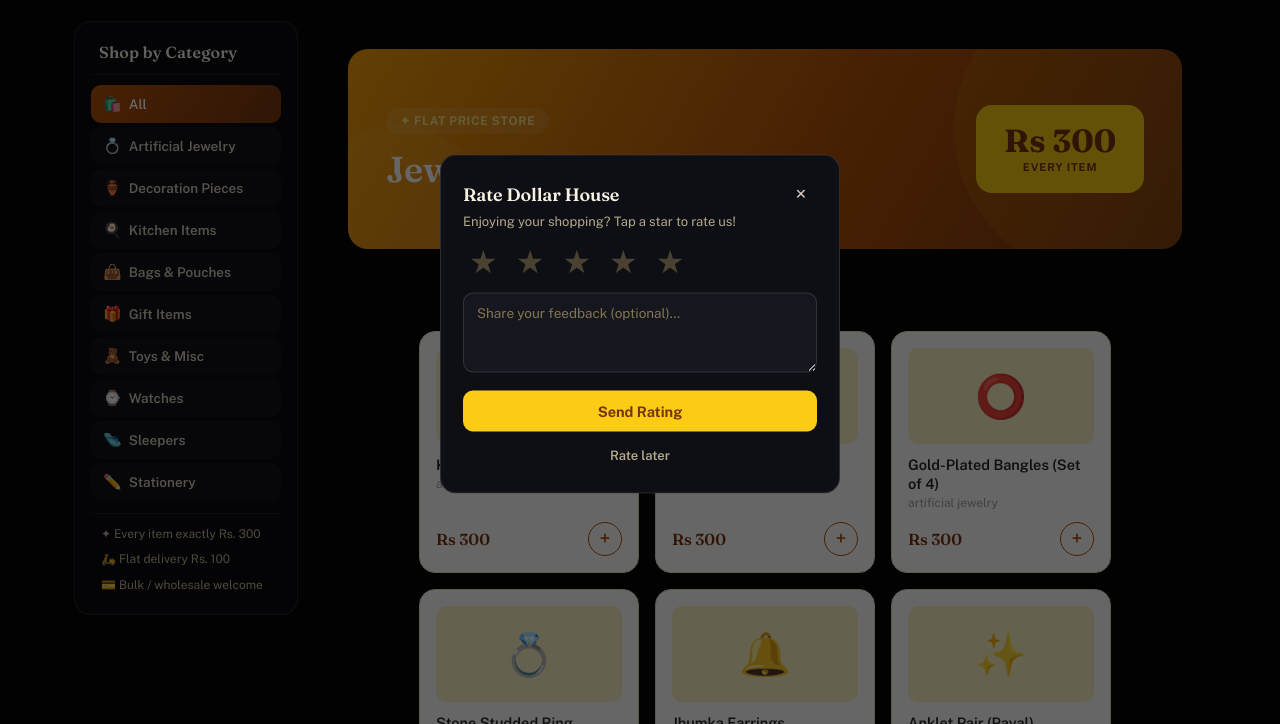
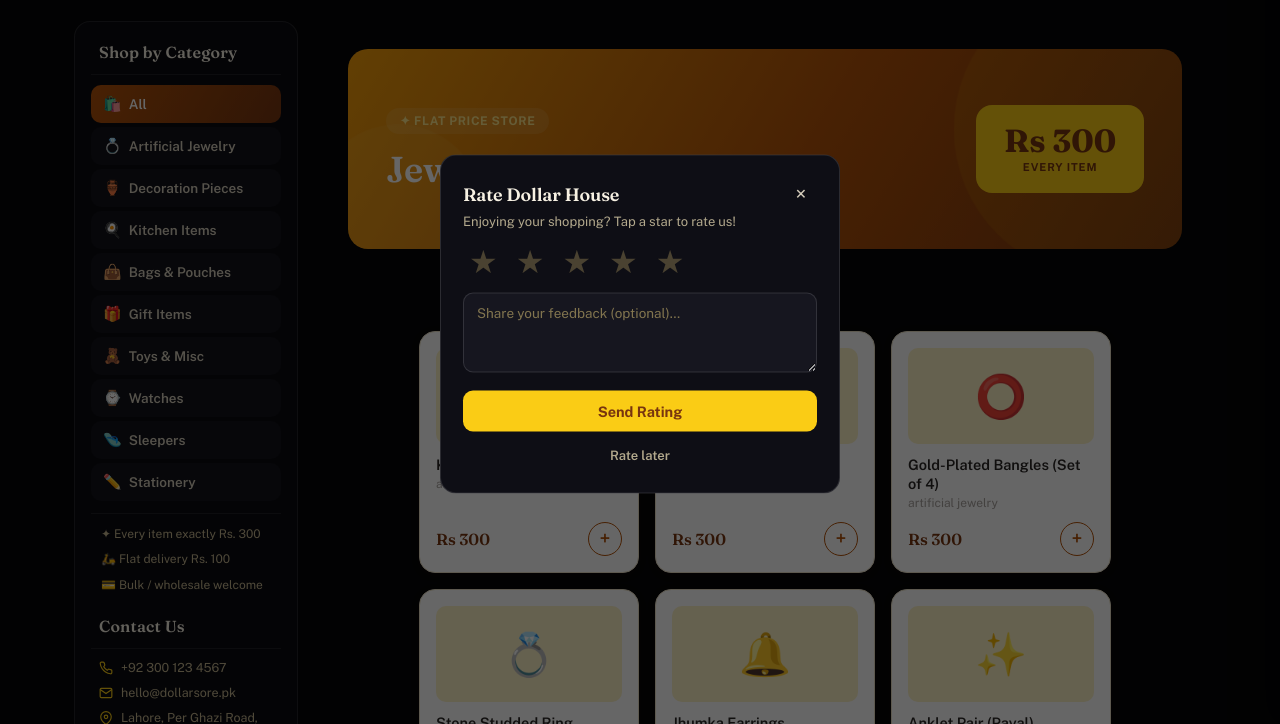
Before and after one commit to shabbirzaira-create/dollarhousee, a website: page index.html in a window 1280 px wide. Shown: the part 76-800 px from the top of the page. Drawn offline with nearby package versions, Linux system fonts and the light colour scheme; no server answers.

Commit message:
Add contact info to sidebar

```diff
--- a/index.html
+++ b/index.html
@@ -277,6 +277,15 @@
   }
   @media (min-width:900px){ .cat-rail{ display:none; } }
   @media (max-width:899px){ .sidebar{ display:none; } }
+  .side-contact{ padding-top:8px; }
+  .side-contact-row{
+    display:flex; align-items:flex-start; gap:8px;
+    font-size:12.5px; color:#C6B790; line-height:1.45;
+    padding:0 8px 7px;
+  }
+  .side-contact-row svg{
+    flex-shrink:0; margin-top:2px; color:var(--gold-500);
+  }
 
   /* Intro */
   .intro{
@@ -869,6 +878,22 @@
         <div class="side-detail">✦ Every item exactly Rs. 300</div>
         <div class="side-detail">🛵 Flat delivery Rs. 100</div>
         <div class="side-detail">💳 Bulk / wholesale welcome</div>
+      </div>
+
+      <div class="side-contact">
+        <div class="side-heading" style="margin-top:6px;">Contact Us</div>
+        <div class="side-contact-row">
+          <svg viewBox="0 0 24 24" fill="none" stroke="currentColor" stroke-width="2" width="14" height="14"><path d="M22 16.92v3a2 2 0 0 1-2.18 2 19.79 19.79 0 0 1-8.63-3.07 19.5 19.5 0 0 1-6-6A19.79 19.79 0 0 1 2.12 4.18 2 2 0 0 1 4.11 2h3a2 2 0 0 1 2 1.72c.13.81.36 1.6.68 2.34a2 2 0 0 1-.45 2.11L8.09 9.91a16 16 0 0 0 6 6l1.27-1.27a2 2 0 0 1 2.11-.45c.74.32 1.53.55 2.34.68A2 2 0 0 1 22 16.92z"/></svg>
+          <span>+92 300 123 4567</span>
+        </div>
+        <div class="side-contact-row">
+          <svg viewBox="0 0 24 24" fill="none" stroke="currentColor" stroke-width="2" width="14" height="14"><path d="M4 4h16c1.1 0 2 .9 2 2v12c0 1.1-.9 2-2 2H4c-1.1 0-2-.9-2-2V6c0-1.1.9-2 2-2z"/><polyline points="22,6 12,13 2,6"/></svg>
+          <span>hello@dollarsore.pk</span>
+        </div>
+        <div class="side-contact-row">
+          <svg viewBox="0 0 24 24" fill="none" stroke="currentColor" stroke-width="2" width="14" height="14"><path d="M21 10c0 7-9 13-9 13s-9-6-9-13a9 9 0 0 1 18 0z"/><circle cx="12" cy="10" r="3"/></svg>
+          <span>Lahore, Per Ghazi Road, Near Windsor Park</span>
+        </div>
       </div>
     </aside>
 
```
